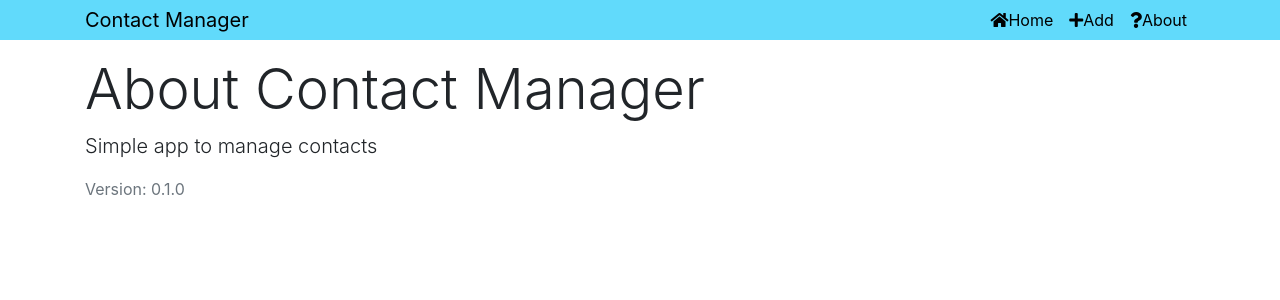
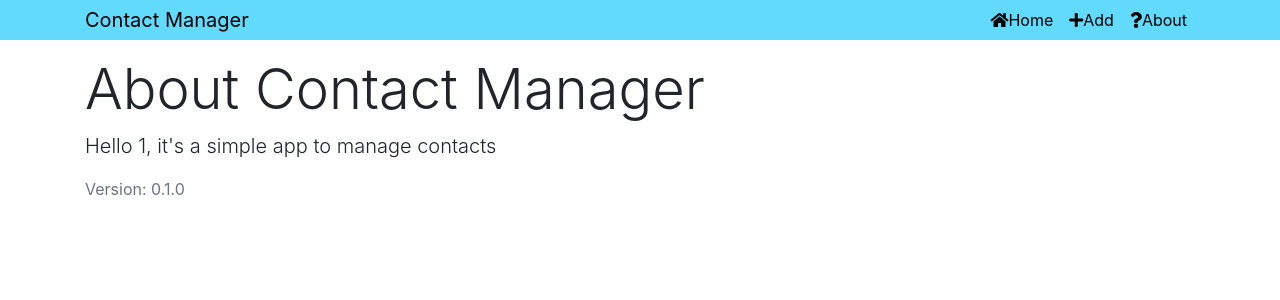
Before and after one commit to Jean-Barbosa9/contact_manager_react, a React (Create React App) app: page /about/1 in a window 1280 px wide. Shown: the top 300 px of the page. Built offline with nearby package versions, Linux system fonts and the light colour scheme.

Commit message:
Personalizando a mensagem em caso de parâmetro

```diff
--- a/src/components/pages/About.js
+++ b/src/components/pages/About.js
@@ -1,12 +1,22 @@
 import React from 'react'
 import { version } from '../../../package.json'
 
-export default function About() {
+export default function About(props) {
+  const name = props.match.params.name
   return (
     <div>
       <h1 className="display-4">About Contact Manager</h1>
-      <p className="lead">Simple app to manage contacts</p>
-      <p className="text-secondary">Version: {version}</p>
+      {name ? (
+        <React.Fragment>
+          <p className="lead">Hello {name}, it's a simple app to manage contacts</p>
+          <p className="text-secondary">Version: {version}</p>
+        </React.Fragment>
+        ):(
+        <React.Fragment>
+          <p className="lead">Simple app to manage contacts</p>
+          <p className="text-secondary">Version: {version}</p>
+        </React.Fragment>
+      )}
     </div>
   )
 }
```
